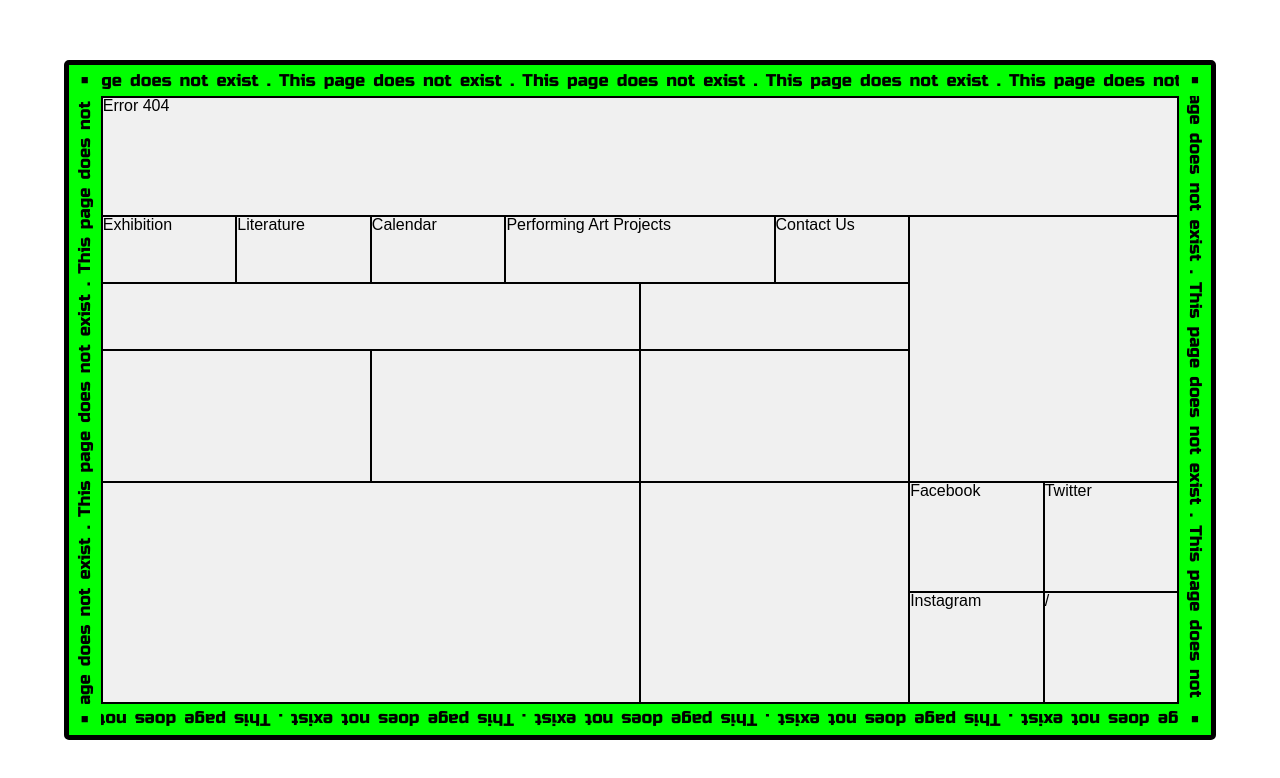
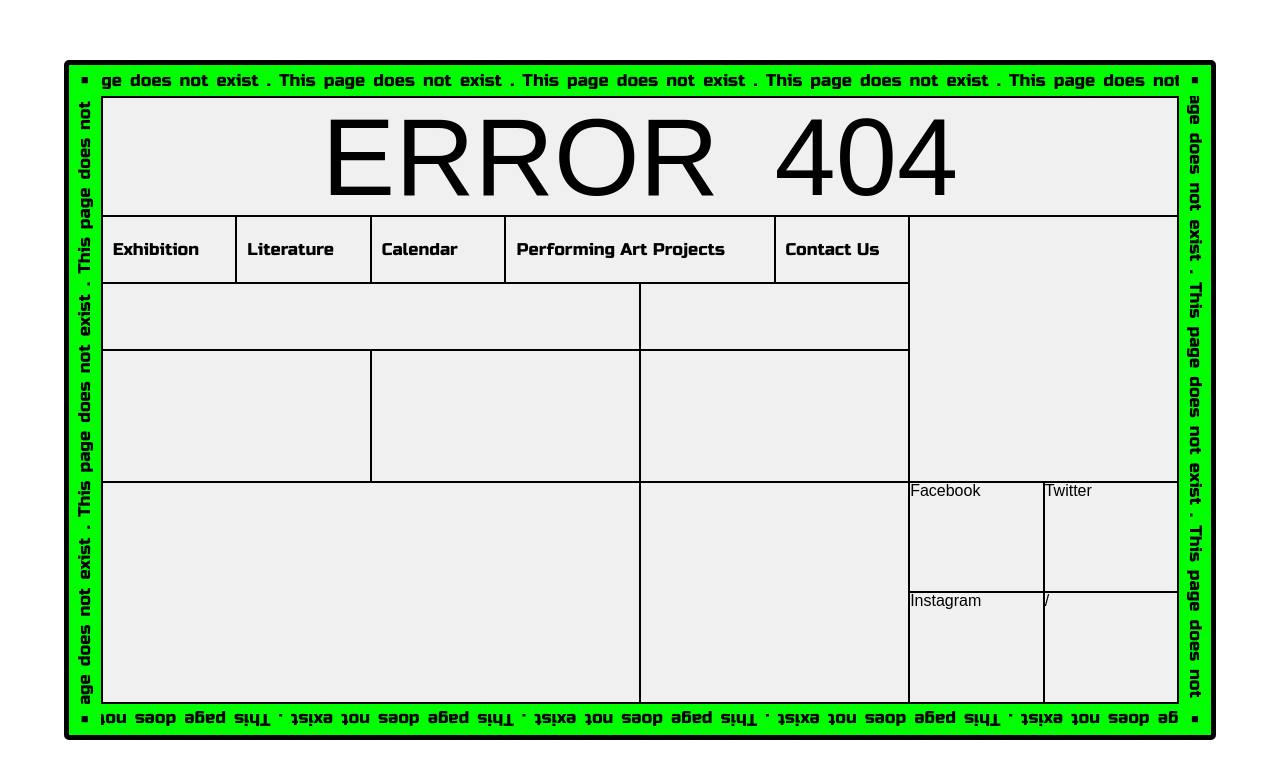
Before and after one commit to KimJi-An/Error_404, a website built with Vite: page index.html in a window 1280 px wide. Built offline with nearby package versions, Linux system fonts and the light colour scheme; a web font is replaced by a local one.

Commit message:
title, nav 스타일 수정

```diff
--- a/styles/style.scss
+++ b/styles/style.scss
@@ -89,9 +89,22 @@ body {
 
       .title {
         grid-column: 1 / span 8;
+        font-family: $titleFont, sans-serif;
+        font-size: 110px;
+        text-transform: uppercase;
+        word-spacing: 25px;
+        display: flex;
+        justify-content: center;
+        align-items: center;
       }
 
       .nav {
+        padding: 0 10px;
+        font-family: $mainFont, sans-serif;
+        font-size: 17px;
+        display: flex;
+        align-items: center;
+
         &:nth-child(5) {
           grid-column: 4 / span 2;
         }
```
